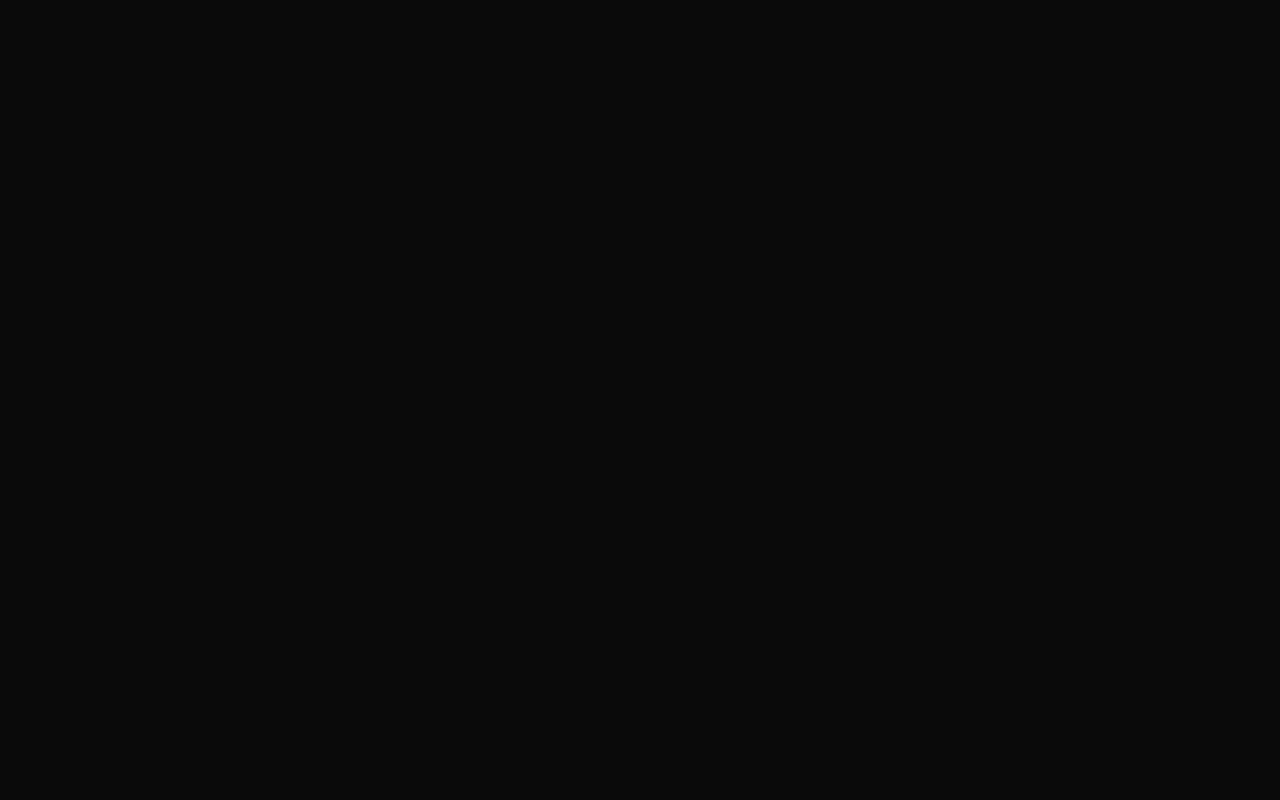
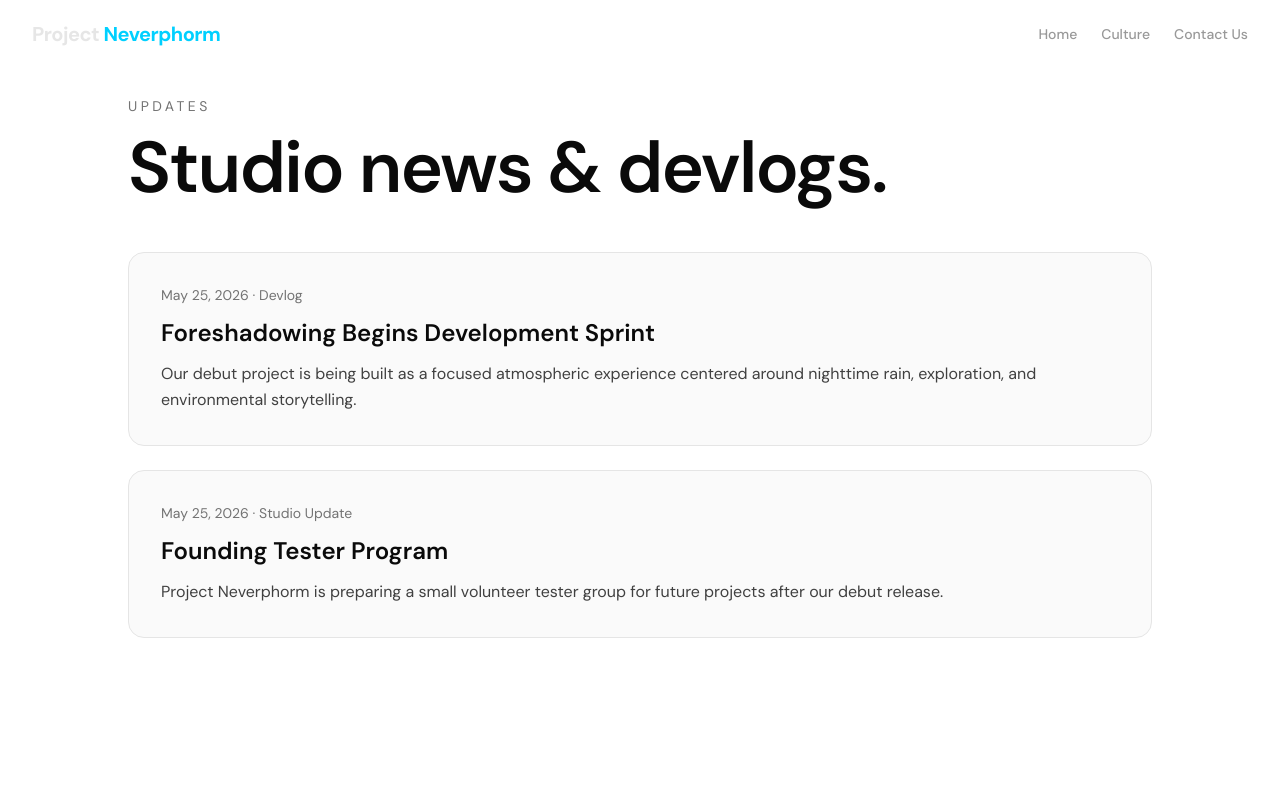
Before and after one commit to Minxci/neverphorm-site, a React (Vite) app in the folder apps/web/: page /updates in a window 1280 px wide. Before the commit this address had no page. Shown: the top 800 px of the page. Built offline with nearby package versions, Linux system fonts and the light colour scheme; the HTML template or start-up script is replaced by a standard one; what pocketbase would draw is missing.

Commit message:
lets see how updates page went

```diff
--- a/apps/web/src/App.jsx
+++ b/apps/web/src/App.jsx
@@ -8,6 +8,8 @@ import ContactUsPage from './pages/ContactUsPage.jsx';
 import PrivacyPolicy from "./pages/PrivacyPolicy";
 import TermsOfService from "./pages/TermsOfService";
 import Culture from "./pages/Culture.jsx";
+import Updates from "./pages/Updates.jsx";
+import Games from "./pages/Games.jsx";
 
 function App() {
   return (
@@ -20,6 +22,8 @@ function App() {
         <Route path="/privacy" element={<PrivacyPolicy />} />
         <Route path="/terms" element={<TermsOfService />} />
         <Route path="/culture" element={<Culture />} />
+        <Route path="/games" element={<Games />} />
+        <Route path="/updates" element={<Updates />} />
       </Routes>
     </Router>
   );
--- /dev/null
+++ b/apps/web/src/pages/Updates.jsx
@@ -0,0 +1,52 @@
+import Header from "@/components/Header.jsx";
+import Footer from "@/components/Footer.jsx";
+
+export default function Updates() {
+    const updates = [
+      {
+        title: "Foreshadowing Begins Development Sprint",
+        date: "May 25, 2026",
+        type: "Devlog",
+        text: "Our debut project is being built as a focused atmospheric experience centered around nighttime rain, exploration, and environmental storytelling.",
+      },
+      {
+        title: "Founding Tester Program",
+        date: "May 25, 2026",
+        type: "Studio Update",
+        text: "Project Neverphorm is preparing a small volunteer tester group for future projects after our debut release.",
+      },
+    ];
+
+    return (
+    <>
+      <Header />
+      <main className="min-h-screen bg-white text-neutral-950 px-6 py-24">
+        <section className="max-w-5xl mx-auto">
+          <p className="text-sm uppercase tracking-[0.25em] text-neutral-500 mb-4">
+            Updates
+          </p>
+
+          <h1 className="text-5xl md:text-7xl font-semibold tracking-tight mb-12">
+            Studio news & devlogs.
+          </h1>
+
+          <div className="space-y-6">
+            {updates.map((post) => (
+              <article
+                key={post.title}
+                className="border border-neutral-200 rounded-2xl p-8 bg-neutral-50"
+              >
+                <p className="text-sm text-neutral-500 mb-3">
+                  {post.date} · {post.type}
+                </p>
+                <h2 className="text-2xl font-semibold mb-3">{post.title}</h2>
+                <p className="text-neutral-700 leading-relaxed">{post.text}</p>
+              </article>
+            ))}
+          </div>
+        </section>
+      </main>
+      <Footer />
+    </>
+    );
+  }
```
